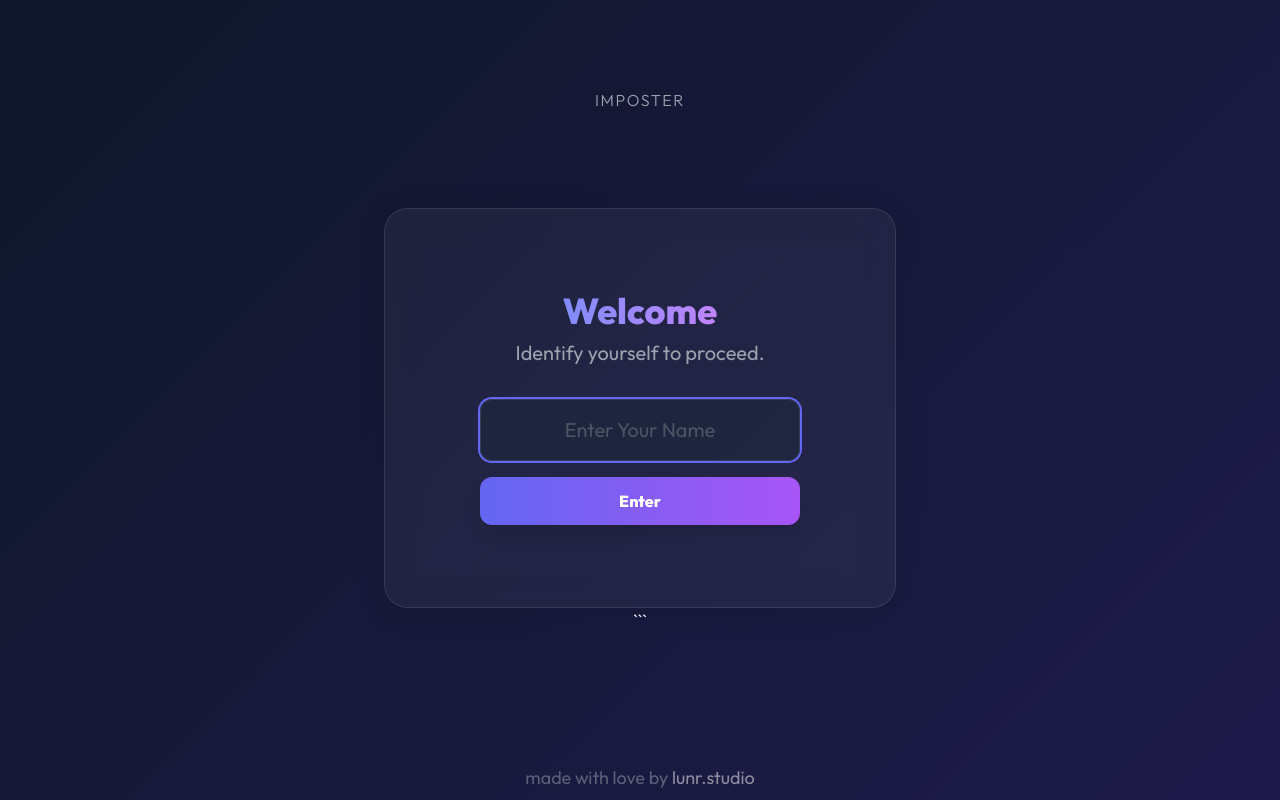
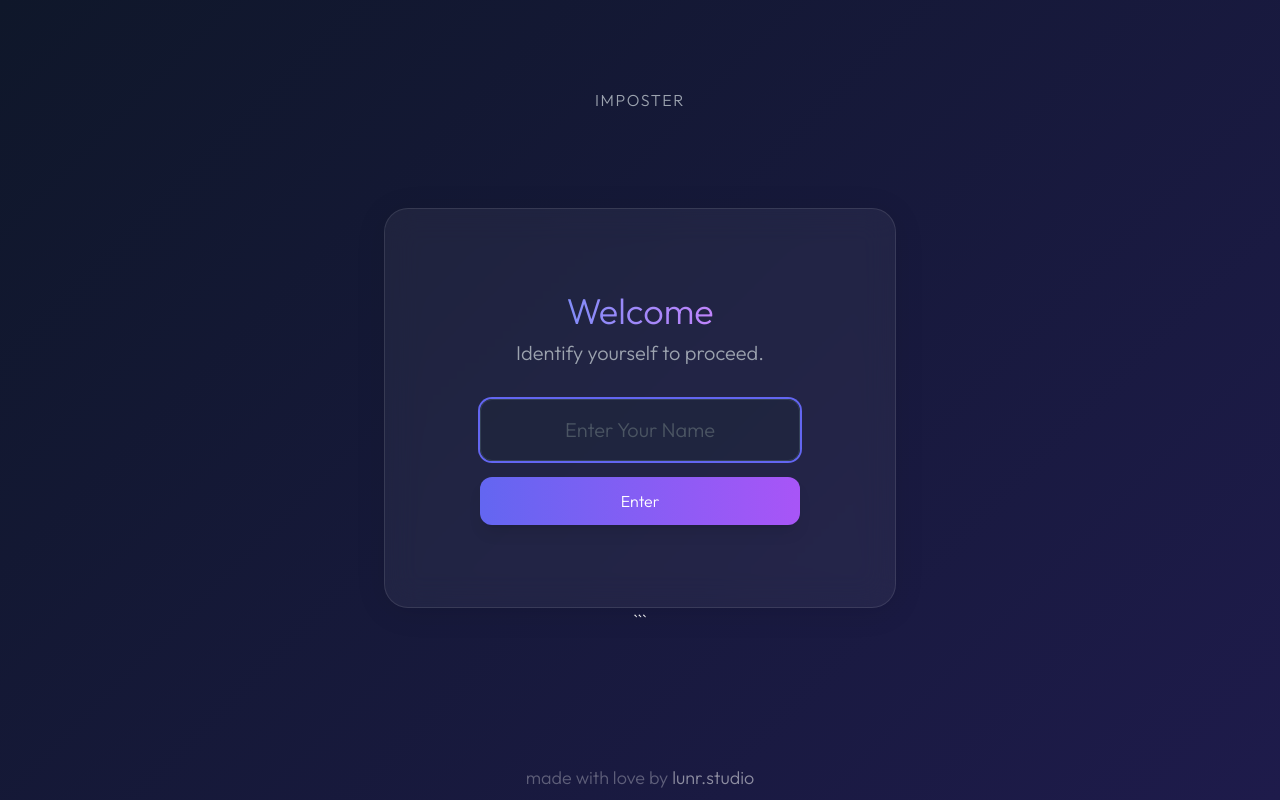
Before and after one commit to trishanpanch/Imposter-game, a Python web app: template templates/index.html in a window 1280 px wide. Run offline with Jinja, Linux system fonts and the light colour scheme; the template is opened without the code that fills it, so the values that code supplies are empty; some libraries are stand-ins or nearby versions.

Commit message:
UI: Unify font weight to light and speed up animation

```diff
--- a/templates/index.html
+++ b/templates/index.html
@@ -61,7 +61,8 @@
     </style>
 </head>
 
-<body class="flex flex-col items-center justify-start pt-20 md:justify-center md:pt-0 p-4 min-h-screen overflow-y-auto">
+<body
+    class="font-light flex flex-col items-center justify-start pt-20 md:justify-center md:pt-0 p-4 min-h-screen overflow-y-auto">
 
     <!-- APP CONTAINER -->
     <div id="appContainer" class="w-full max-w-lg mx-auto relative">
@@ -81,7 +82,7 @@
         <div id="screen-login"
             class="glass-panel rounded-3xl p-8 animate-fade-in relative z-10 flex flex-col items-center justify-center min-h-[400px]">
             <h1
-                class="text-4xl font-bold bg-clip-text text-transparent bg-gradient-to-r from-indigo-400 to-purple-400 mb-2">
+                class="text-4xl font-light bg-clip-text text-transparent bg-gradient-to-r from-indigo-400 to-purple-400 mb-2">
                 Welcome
             </h1>
             <p class="text-gray-400 mb-8 text-xl">Identify yourself to proceed.</p>
@@ -93,7 +94,7 @@
                     onkeydown="if(event.key === 'Enter') handleLogin()">
 
                 <button onclick="handleLogin()"
-                    class="btn-primary w-full py-3 rounded-xl font-bold text-white shadow-lg">
+                    class="btn-primary w-full py-3 rounded-xl font-light text-white shadow-lg">
                     Enter
                 </button>
             </div>
@@ -102,36 +103,36 @@
         <!-- SCREEN 1: SETUP -->
         <div id="screen-setup" class="hidden-screen glass-panel rounded-3xl p-8 animate-fade-in relative z-10">
             <h1
-                class="text-4xl font-bold bg-clip-text text-transparent bg-gradient-to-r from-indigo-400 to-purple-400 mb-6">
+                class="text-4xl font-light bg-clip-text text-transparent bg-gradient-to-r from-indigo-400 to-purple-400 mb-6">
                 New Game
             </h1>
 
             <div class="space-y-5">
                 <div>
-                    <label class="block text-lg font-medium text-gray-300 mb-2">Players (One per line)</label>
+                    <label class="block text-lg font-light text-gray-300 mb-2">Players (One per line)</label>
                     <textarea id="inputPlayers" rows="8"
-                        class="w-full bg-slate-800/50 border border-slate-700 rounded-xl p-4 text-white focus:outline-none focus:ring-2 focus:ring-indigo-500 placeholder-gray-600 resize-none font-mono text-xl leading-9 capitalize"
+                        class="w-full bg-slate-800/50 border border-slate-700 rounded-xl p-4 text-white focus:outline-none focus:ring-2 focus:ring-indigo-500 placeholder-gray-600 resize-none  text-xl leading-9 capitalize"
                         autocapitalize="words" placeholder="Aanya&#10;Mateo&#10;Yuki&#10;Kwame"></textarea>
 
                 </div>
 
                 <div class="grid grid-cols-2 gap-4">
                     <div>
-                        <label class="block text-lg font-medium text-gray-300 mb-2">Imposters</label>
+                        <label class="block text-lg font-light text-gray-300 mb-2">Imposters</label>
                         <input type="number" id="inputImposterCount" value="1" min="1" max="5"
                             class="w-full bg-slate-800/50 border border-slate-700 rounded-xl p-3 text-center focus:outline-none focus:ring-2 focus:ring-indigo-500">
                     </div>
                 </div>
 
                 <div>
-                    <label class="block text-lg font-medium text-gray-300 mb-2">Category (Optional)</label>
+                    <label class="block text-lg font-light text-gray-300 mb-2">Category (Optional)</label>
                     <input type="text" id="inputCategory"
                         class="w-full bg-slate-800/50 border border-slate-700 rounded-xl p-4 text-xl text-white focus:outline-none focus:ring-2 focus:ring-indigo-500 placeholder-gray-600"
                         placeholder="e.g. Science Fiction, Kitchen, 1990s">
                 </div>
 
                 <button id="btnStart" onclick="startGame()"
-                    class="btn-primary w-full py-4 rounded-xl font-bold text-lg text-white shadow-lg mt-4 flex justify-center items-center gap-2">
+                    class="btn-primary w-full py-4 rounded-xl font-light text-lg text-white shadow-lg mt-4 flex justify-center items-center gap-2">
                     <span id="btnStartText">Start Mission</span>
                     <svg id="loader" class="animate-spin h-5 w-5 text-white hidden" xmlns="http://www.w3.org/2000/svg"
                         fill="none" viewBox="0 0 24 24">
@@ -148,13 +149,13 @@
         <!-- SCREEN 2: PASS DEVICE (SAFE STATE) -->
         <div id="screen-pass"
             class="hidden-screen glass-panel rounded-3xl p-10 text-center animate-fade-in flex flex-col items-center justify-center min-h-[400px]">
-            <div class="mb-4 text-indigo-400 uppercase tracking-widest text-sm font-semibold">Mission Briefing</div>
+            <div class="mb-4 text-indigo-400 uppercase tracking-widest text-sm font-light">Mission Briefing</div>
             <h2 class="text-2xl text-gray-300 mb-2">Pass device to</h2>
-            <h1 id="passPlayerName" class="text-6xl font-extrabold text-white mb-10 tracking-tight">Player Name</h1>
+            <h1 id="passPlayerName" class="text-6xl font-light text-white mb-10 tracking-tight">Player Name</h1>
             <p class="text-lg text-gray-400 mb-8">Make sure your screen is hidden.</p>
 
             <button onclick="revealRole()"
-                class="btn-primary px-8 py-3 rounded-full font-semibold text-white shadow-lg w-full max-w-xs">
+                class="btn-primary px-8 py-3 rounded-full font-light text-white shadow-lg w-full max-w-xs">
                 I am <span id="passPlayerNameBtn">Player</span>
             </button>
 
@@ -171,7 +172,7 @@
             </div>
 
             <button onclick="hideRole()"
-                class="bg-slate-700 hover:bg-slate-600 text-white px-8 py-3 rounded-full font-semibold transition-colors w-full max-w-xs">
+                class="bg-slate-700 hover:bg-slate-600 text-white px-8 py-3 rounded-full font-light transition-colors w-full max-w-xs">
                 Got it (Hide & Pass)
             </button>
 
@@ -179,7 +180,7 @@
 
         <!-- SCREEN 4: VOTING -->
         <div id="screen-voting" class="hidden-screen glass-panel rounded-3xl p-6 animate-fade-in">
-            <h2 class="text-4xl font-bold text-center mb-4">Voting Phase</h2>
+            <h2 class="text-4xl font-light text-center mb-4">Voting Phase</h2>
             <p class="text-center text-gray-400 text-xl mb-8 leading-relaxed">Discuss and find the Imposter.<br>Click a
                 card to reveal the truth.</p>
 
@@ -188,7 +189,7 @@
             </div>
 
             <button onclick="confirmNewGame()"
-                class="mt-8 w-full py-4 rounded-xl border border-white/20 hover:bg-white/10 text-lg font-semibold transition-colors">
+                class="mt-8 w-full py-4 rounded-xl border border-white/20 hover:bg-white/10 text-lg font-light transition-colors">
                 Play Again
             </button>
         </div>
@@ -397,27 +398,27 @@
                 content.innerHTML = `
                     <div class="mb-8">
                         <div class="text-xs text-indigo-300 uppercase tracking-widest mb-1">Category</div>
-                        <div class="text-2xl font-bold text-white bg-indigo-500/20 py-2 px-6 rounded-xl border border-indigo-500/50 shadow-[0_0_15px_rgba(99,102,241,0.3)] inline-block">
+                        <div class="text-2xl font-light text-white bg-indigo-500/20 py-2 px-6 rounded-xl border border-indigo-500/50 shadow-[0_0_15px_rgba(99,102,241,0.3)] inline-block">
                             ${currentCategory}
                         </div>
                     </div>
-                    <div class="text-rose-500 font-bold text-3xl mb-2 animate-pulse">YOU ARE THE IMPOSTER</div>
+                    <div class="text-rose-500 font-light text-3xl mb-2 animate-pulse">YOU ARE THE IMPOSTER</div>
                     <div class="text-gray-400 text-sm">Blend in. Don't let them know.</div>
                     <div class="mt-6 p-4 bg-rose-500/10 border border-rose-500/20 rounded-xl">
                         <div class="text-xs text-rose-300 uppercase">Objective</div>
-                        <div class="text-white font-medium">Guess the Secret Word</div>
+                        <div class="text-white font-light">Guess the Secret Word</div>
                     </div>
                 `;
             } else {
                 content.innerHTML = `
                     <div class="mb-8">
                         <div class="text-xs text-indigo-300 uppercase tracking-widest mb-1">Category</div>
-                        <div class="text-2xl font-bold text-white bg-indigo-500/20 py-2 px-6 rounded-xl border border-indigo-500/50 shadow-[0_0_15px_rgba(99,102,241,0.3)] inline-block">
+                        <div class="text-2xl font-light text-white bg-indigo-500/20 py-2 px-6 rounded-xl border border-indigo-500/50 shadow-[0_0_15px_rgba(99,102,241,0.3)] inline-block">
                             ${currentCategory}
                         </div>
                     </div>
-                    <div class="text-emerald-400 font-bold text-xl mb-1">SECRET WORD</div>
-                    <div class="text-5xl font-extrabold text-white tracking-widest my-6 drop-shadow-lg scale-110">${secretWord}</div>
+                    <div class="text-emerald-400 font-light text-xl mb-1">SECRET WORD</div>
+                    <div class="text-5xl font-light text-white tracking-widest my-6 drop-shadow-lg scale-110">${secretWord}</div>
                     <div class="text-gray-400 text-sm">Find the Imposter who doesn't know this.</div>
                 `;
             }
@@ -437,7 +438,7 @@
                 const card = document.createElement('div');
                 card.className = "bg-slate-800/50 p-6 rounded-xl text-center border border-white/5 cursor-pointer hover:bg-white/5 transition-all";
                 card.innerHTML = `
-                    <div class="text-2xl font-bold text-white mb-2">${p.name}</div>
+                    <div class="text-2xl font-light text-white mb-2">${p.name}</div>
                     <div class="text-base text-gray-500">Tap to reveal</div>
                 `;
 
@@ -445,13 +446,13 @@
                     if (p.isImposter) {
                         card.className = "bg-rose-500/20 border-rose-500 p-6 rounded-xl text-center animate-fade-in";
                         card.innerHTML = `
-                            <div class="text-2xl font-bold text-rose-400 mb-1">${p.name}</div>
-                            <div class="text-lg text-rose-200 font-bold uppercase tracking-wider">IMPOSTER!</div>
+                            <div class="text-2xl font-light text-rose-400 mb-1">${p.name}</div>
+                            <div class="text-lg text-rose-200 font-light uppercase tracking-wider">IMPOSTER!</div>
                         `;
                     } else {
                         card.className = "bg-emerald-500/20 border-emerald-500 p-6 rounded-xl text-center animate-fade-in";
                         card.innerHTML = `
-                            <div class="text-2xl font-bold text-emerald-400 mb-1">${p.name}</div>
+                            <div class="text-2xl font-light text-emerald-400 mb-1">${p.name}</div>
                             <div class="text-lg text-emerald-200">Innocent</div>
                         `;
                     }
@@ -471,7 +472,7 @@
                 if (i < text.length) {
                     titleEl.textContent += text.charAt(i);
                     i++;
-                    setTimeout(type, 500); // 0.5 second pause
+                    setTimeout(type, 250); // 0.25 second pause
                 }
             }
             type();
```
